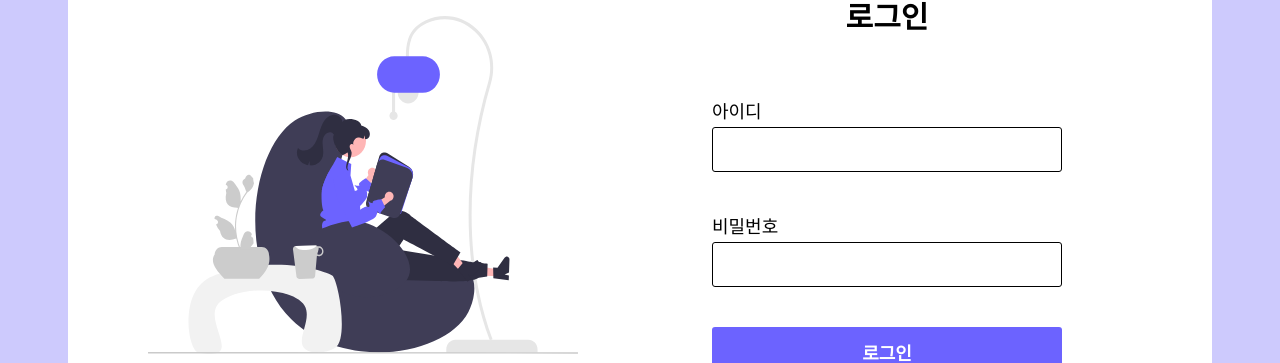
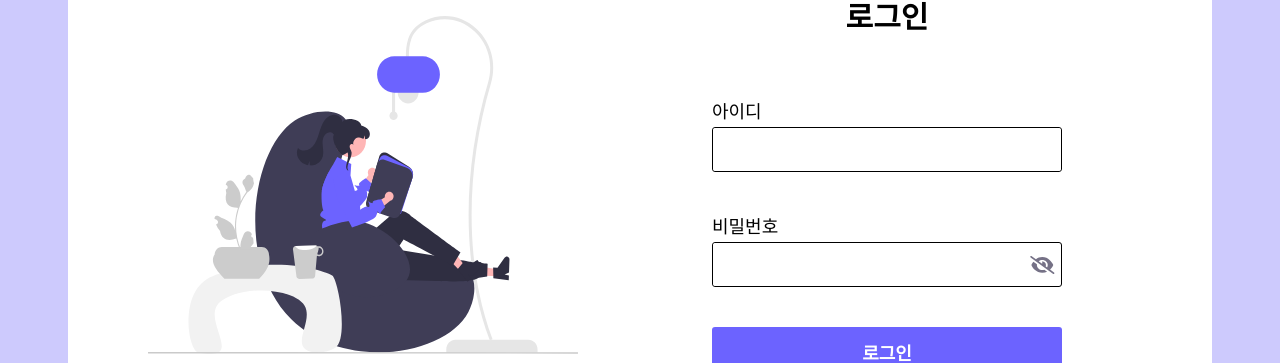
Before and after one commit to jiniEng/genieEng-admin-frontEnd-V1, a Next.js app: page /login in a window 1280 px wide. Shown: the part 215-578 px from the top of the page. Built offline with nearby package versions, Linux system fonts and the light colour scheme.

Commit message:
ADD: pw input type change fnuc

```diff
--- a/pages/login.tsx
+++ b/pages/login.tsx
@@ -8,6 +8,9 @@ const Login: NextPage = () => {
     id: "",
     pw: "",
   });
+  const [pwMode, setPwMode] = useState<boolean>(true);
+
+  const changePwMode = () => setPwMode(!pwMode);
 
   const loginDataFormat = (name: "id" | "pw", value: string): string => {
     let newData = "";
@@ -43,20 +46,25 @@ const Login: NextPage = () => {
           <Title>로그인</Title>
           <InputWrap>
             <Label>아이디</Label>
-            <LoginInput
+            <LoginInputWrap>
+              <IdInput
                 name="id"
                 value={loginData.id}
                 onChange={changeLoginData}
               />
+            </LoginInputWrap>
           </InputWrap>
           <InputWrap>
             <Label>비밀번호</Label>
-            <LoginInput
+            <LoginInputWrap>
+              <PwInput
                 name="pw"
                 value={loginData.pw}
                 onChange={changeLoginData}
-              type="password"
+                type={pwMode ? "password" : "text"}
               />
+              <PwModeBtn pwMode={pwMode} onClick={changePwMode} />
+            </LoginInputWrap>
           </InputWrap>
           <SignIn onClick={onSignIn}>로그인</SignIn>
         </LoginSection>
@@ -101,15 +109,54 @@ const Label = styled.p`
   font-size: 18px;
 `;
 
-const LoginInput = styled.input`
+const LoginInputWrap = styled.div`
   border: 1px #000 solid;
   border-radius: 3px;
   width: 350px;
   height: 45px;
+  display: flex;
+  justify-content: space-between;
+  align-items: center;
+`;
+
+const IdInput = styled.input`
   outline: none;
+  border: 0;
+  width: 100%;
+  height: 100%;
+  border-radius: 3px;
 
   font-size: 16px;
   padding: 0 7px;
+`;
+
+const PwInput = styled(IdInput)`
+  width: 318px;
+`;
+
+const pwImgChange = ({ pwMode }: { pwMode: boolean }) =>
+  pwMode
+    ? `
+    background-image: url("/img/login/pwMode.svg");
+    background-size: 25px 18px;
+    `
+    : `
+    background-image: url("/img/login/textMode.svg");
+    background-size: 21.6px 16px;
+    `;
+
+const PwModeBtn = styled.button`
+  cursor: pointer;
+  width: 27px;
+  height: 18px;
+  border: 0;
+  padding: 0;
+  margin-right: 5px;
+
+  background-color: transparent;
+  ${pwImgChange};
+  background-position: center;
+  background-repeat: no-repeat;
 `;
 
 const LoginSection = styled.section`
```
Also changed, not shown: public/img/login/pwMode.svg (added), public/img/login/textMode.svg (added). Lines whose indentation alone changed are shown as unchanged.
